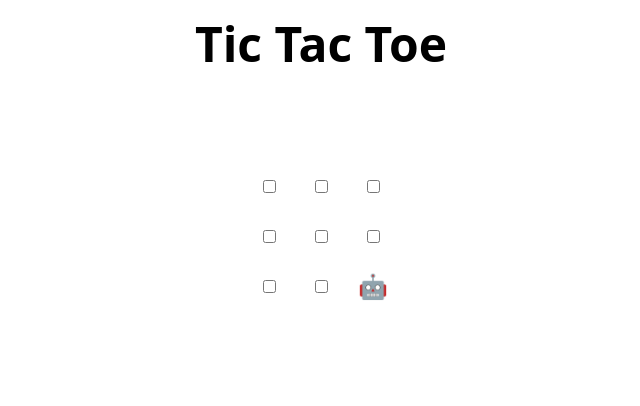
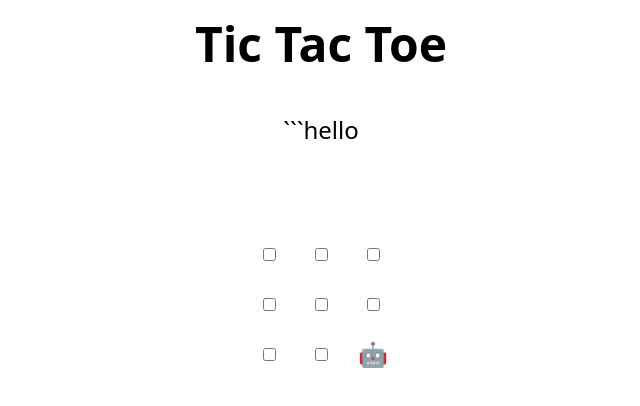
Before and after one commit to k4nzuu/skills-review-pull-requests, a plain HTML site: page index.html in a window 1280 px wide. Shown: the whole page, without its empty margins (319-959 px from the left). Drawn offline with Linux system fonts and the light colour scheme.

Commit message:
Update index.html
hello

````diff
--- a/index.html
+++ b/index.html
@@ -45,6 +45,7 @@
     <td><input type="checkbox" /></td>
     <td><input type="checkbox" /></td>
   </tr>
+```hello
 </table>
 
 <h2 hidden>Game over, refresh to play again 🧑‍💻 🤖!</h2>
````
